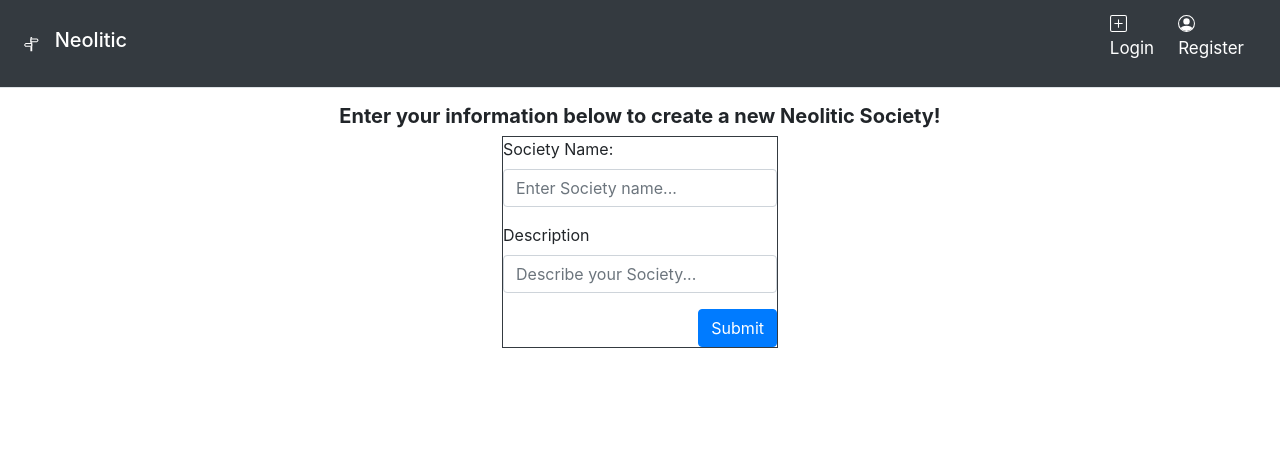
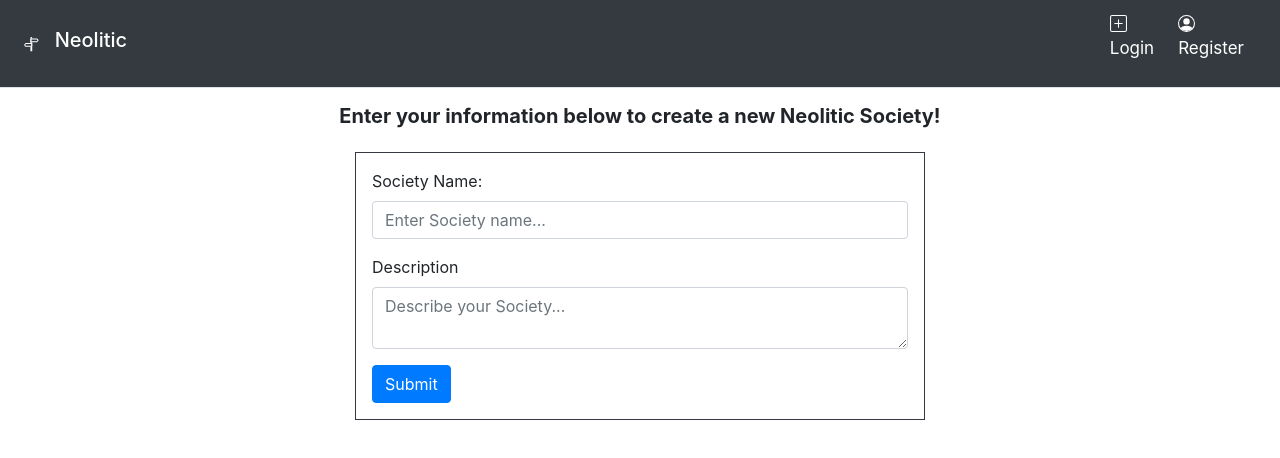
Before and after one commit to bach-tran/p2-neolitic-frontend, an Angular app: page /new-society in a window 1280 px wide. Shown: the top 458 px of the page. Built offline with nearby package versions, Linux system fonts and the light colour scheme.

Commit message:
Adjusted HTML/CSS for Society Creation Page

```diff
--- a/src/app/new-community/new-community.component.css
+++ b/src/app/new-community/new-community.component.css
@@ -0,0 +1,5 @@
+#societyForm {
+    width: 50%;
+    margin-top: 1em;
+    padding: 1em
+}
--- a/src/app/new-community/new-community.component.html
+++ b/src/app/new-community/new-community.component.html
@@ -11,8 +11,8 @@
             </div>
             <div class="form-group">
                 <label for="description">Description</label>
-                <input id = "description" type="text" class="form-control" [(ngModel)]="description" name="description" aria-describedby="description" placeholder="Describe your Society...">
+                <textarea id = "description" type="text" class="form-control" [(ngModel)]="description" name="description" aria-describedby="description" placeholder="Describe your Society..."></textarea>
             </div>
-            <input id = "submit" type="submit" name= "submit" value="Submit" class="btn btn-primary" (click)="registerNew()"style = "float: right;">
+            <input id = "submit" type="submit" name= "submit" value="Submit" class="btn btn-primary" (click)="registerNew()">
           </form>
     </div>
```
